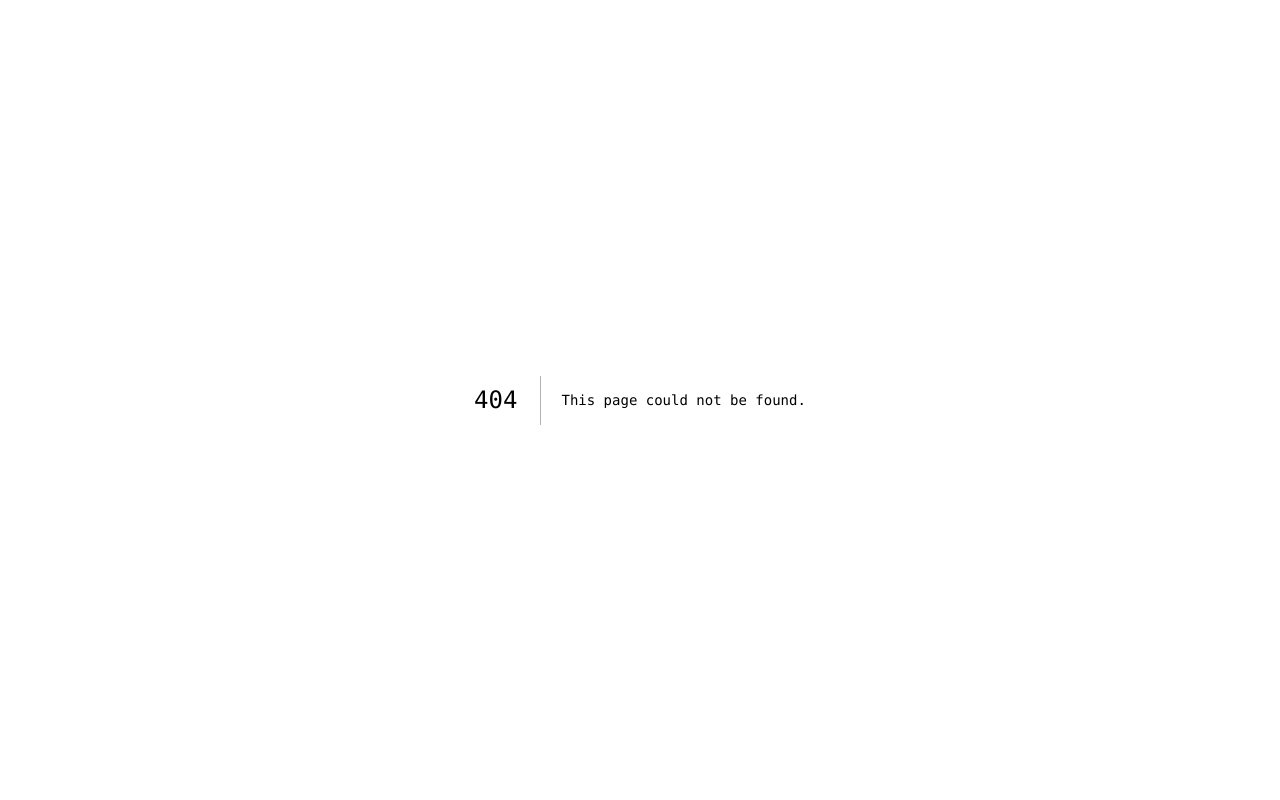
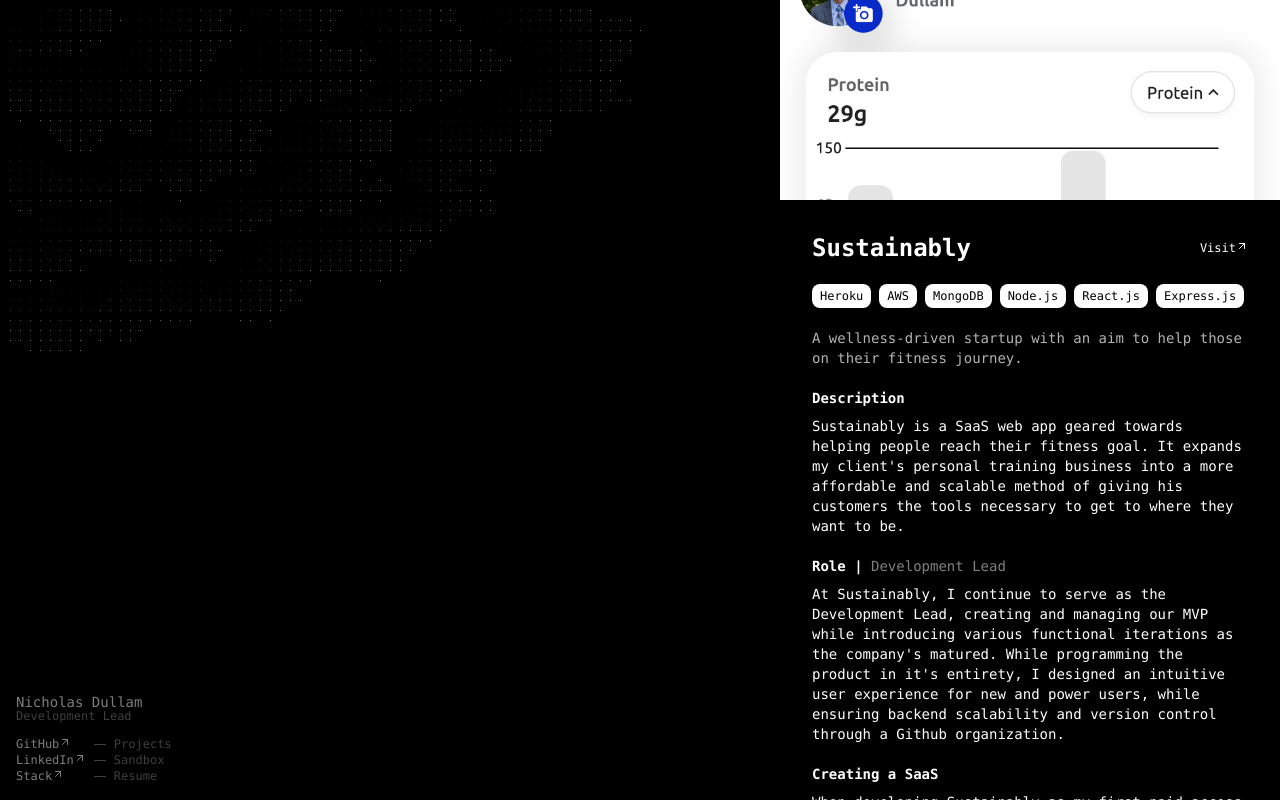
Before and after one commit to NicholasDullam/ndullam, a Next.js app: page /projects/sustainably in a window 1280 px wide. Before the commit this address had no page. Built offline with nearby package versions, Linux system fonts and the light colour scheme.

Commit message:
example project added

```diff
--- a/src/app/(home)/_components/footer.tsx
+++ b/src/app/(home)/_components/footer.tsx
@@ -34,7 +34,9 @@ export const Footer = ({}: FooterProps) => {
             <Element name="Projects" />
           </Link>
           <Element name="Sandbox" />
-          <Element name="Contact" />
+          <Link href="/assets/documents/resume.pdf">
+            <Element name="Resume" />
+          </Link>
         </div>
       </div>
     </div>
--- /dev/null
+++ b/src/app/(home)/projects/(entries)/_components/project-entry-dialog.tsx
@@ -0,0 +1,51 @@
+"use client";
+
+import clsx from "clsx";
+import { useRouter } from "next/navigation";
+import { ReactNode, useCallback, useEffect, useState } from "react";
+
+const TRANSITION_DURATION = 300 as const;
+
+export type ProjectEntryDialogProps = {
+  children: ReactNode;
+};
+
+export const ProjectEntryDialog = ({ children }: ProjectEntryDialogProps) => {
+  const [open, setOpen] = useState<boolean>(false);
+
+  useEffect(() => {
+    setOpen(true);
+  }, []);
+
+  const router = useRouter();
+
+  const onClose = useCallback(() => {
+    setOpen(false);
+    setTimeout(() => router.push("/projects"), TRANSITION_DURATION);
+  }, [router]);
+
+  return (
+    <>
+      <div
+        onClick={onClose}
+        className={clsx(
+          `h-full w-full bg-black fixed z-30 top-0 left-0 transition-all duration-[${TRANSITION_DURATION}]`,
+          {
+            "pointer-events-none opacity-0": !open,
+            "opacity-30": open,
+          }
+        )}
+      />
+      <div
+        className={clsx(
+          "fixed z-[60] overflow-x-hidden overflow-y-auto right-0 top-0 h-full w-[500px] max-w-full bg-black transform transition-all",
+          {
+            "translate-x-full": !open,
+          }
+        )}
+      >
+        {children}
+      </div>
+    </>
+  );
+};
--- /dev/null
+++ b/src/app/(home)/projects/(entries)/layout.tsx
@@ -0,0 +1,10 @@
+import { ReactNode } from "react";
+import { ProjectEntryDialog } from "./_components/project-entry-dialog";
+
+type LayoutProps = {
+  children: ReactNode;
+};
+
+export default function Layout({ children }: LayoutProps) {
+  return <ProjectEntryDialog>{children}</ProjectEntryDialog>;
+}
--- /dev/null
+++ b/src/app/(home)/projects/(entries)/sustainably/page.tsx
@@ -0,0 +1,77 @@
+import { DashboardLink, Tag } from "@/components";
+import Image from "next/image";
+import Link from "next/link";
+
+type PageProps = {};
+
+export default function Page({}: PageProps) {
+  return (
+    <div className="text-white text-sm">
+      <div className="w-full h-[200px] relative">
+        <Image
+          fill
+          alt="sustainably"
+          src={"/assets/images/sustainably-2.png"}
+          className="object-cover"
+        />
+      </div>
+      <div className="p-8 pt-3">
+        <div
+          className="my-5"
+          style={{ display: "flex", alignItems: "center", overflowX: "scroll" }}
+        >
+          <h1 className="text-2xl font-bold mb-0"> Sustainably </h1>
+          <div style={{ color: "white", marginLeft: "auto" }}>
+            <Link href="https://app.stnbly.io/dashboard" target="_blank">
+              <DashboardLink name="Visit" />
+            </Link>
+          </div>
+        </div>
+        <div className="flex mb-5 overflow-x-scroll">
+          <Tag>Heroku</Tag>
+          <Tag>AWS</Tag>
+          <Tag>MongoDB</Tag>
+          <Tag>Node.js</Tag>
+          <Tag>React.js</Tag>
+          <Tag>Express.js</Tag>
+          <Tag>Stripe</Tag>
+        </div>
+        <h6 className="text-sm mt-5">
+          A wellness-driven startup with an aim to help those on their fitness
+          journey.
+        </h6>
+        <h3 className="text-md font-bold mt-5 mb-2"> Description </h3>
+        Sustainably is a SaaS web app geared towards helping people reach their
+        fitness goal. It expands my client's personal training business into a
+        more affordable and scalable method of giving his customers the tools
+        necessary to get to where they want to be.
+        <h3 className="text-md font-bold mt-5 mb-2">
+          Role |{" "}
+          <span className="text-md opacity-50 font-normal">
+            Development Lead
+          </span>
+        </h3>
+        At Sustainably, I continue to serve as the Development Lead, creating
+        and managing our MVP while introducing various functional iterations as
+        the company's matured. While programming the product in it's entirety, I
+        designed an intuitive user experience for new and power users, while
+        ensuring backend scalability and version control through a Github
+        organization.
+        <h3 className="text-md font-bold mt-5 mb-2"> Creating a SaaS </h3>
+        When developing Sustainably as my first paid-access model, it was
+        important to note the efficacy of design. When creating the sign-up, the
+        sign-in, even the in-app experiences, I drove the design towards
+        increasing user interactions and overall retention; reducing churn
+        through our subsequent functional iterations.
+        <h3 className="text-md font-bold mt-5 mb-2"> Key Takeaways </h3>
+        <p>
+          Working at Sustainably was my first full-time experience managing an
+          industry-level project, contracted for a client of mine. I realized
+          that, despite entering a position without a mentor, learning and
+          accelerating my skillset was possible; offering enough to create an
+          MVP and a subsequent functional iteration to an active business.
+        </p>
+      </div>
+    </div>
+  );
+}
--- a/src/app/(home)/projects/_components/project-list-dialog.tsx
+++ b/src/app/(home)/projects/_components/project-list-dialog.tsx
@@ -6,6 +6,19 @@ import { useCallback, useEffect, useRef, useState } from "react";
 import { ProjectListItem } from "./project-list-item";
 
 const TRANSITION_DURATION = 300 as const;
+
+type Project = Omit<Parameters<typeof ProjectListItem>[0], "height">;
+
+const PROJECTS = [
+  {
+    name: "Sustainably",
+    path: "/projects/sustainably",
+    description:
+      "A wellness-driven startup with an aim to help those on their fitness journey.",
+    src: "/assets/images/sustainably-2.png",
+    active: true,
+  },
+] as const satisfies Project[];
 
 export type ProjectListDialogProps = {};
 
@@ -41,15 +54,16 @@ export const ProjectListDialog = ({}: ProjectListDialogProps) => {
       <div
         onClick={onClose}
         className={clsx(
-          `h-full w-full bg-black opacity-50 fixed z-20 top-0 left-0 transition-all duration-[${TRANSITION_DURATION}]`,
+          `h-full w-full bg-black fixed z-20 top-0 left-0 transition-all duration-[${TRANSITION_DURATION}]`,
           {
             "pointer-events-none opacity-0": !open,
+            "opacity-30": open,
           }
         )}
       />
       <div
         className={clsx(
-          "fixed z-50 overflow-hidden right-0 top-0 h-full w-[400px] max-w-full bg-black transform transition-all",
+          "fixed z-50 overflow-hidden right-0 top-0 h-full w-[500px] max-w-full bg-black transform transition-all",
           {
             "translate-x-full": !open,
           }
@@ -59,7 +73,9 @@ export const ProjectListDialog = ({}: ProjectListDialogProps) => {
           ref={contentRef}
           className="snap-y scroll-smooth overflow-y-auto h-full w-full"
         >
-          <ProjectListItem name="Project 1" description="test" height={height} active />
+          {PROJECTS.map((project) => (
+            <ProjectListItem {...project} height={height} />
+          ))}
         </div>
       </div>
     </>
--- a/src/app/(home)/projects/_components/project-list-item.tsx
+++ b/src/app/(home)/projects/_components/project-list-item.tsx
@@ -2,6 +2,7 @@
 
 import clsx from "clsx";
 import Image from "next/image";
+import { useRouter } from "next/navigation";
 import { useCallback, useEffect, useRef, useState } from "react";
 import { FiArrowUpRight } from "react-icons/fi";
 import { hasTouch } from "../../../../util/has-touch";
@@ -9,6 +10,7 @@ import { hasTouch } from "../../../../util/has-touch";
 export type ProjectListItemProps = {
   name: string;
   height: number;
+  path: string;
   active?: boolean;
   description?: string;
   src?: string;
@@ -17,6 +19,7 @@ export type ProjectListItemProps = {
 
 export const ProjectListItem = ({
   name,
+  path,
   height,
   active,
   description,
@@ -26,6 +29,8 @@ export const ProjectListItem = ({
   const [contentHeight, setContentHeight] = useState<number>(0);
   const [hovered, setHovered] = useState<boolean>(false);
   const [touch, setTouch] = useState<boolean>(false);
+
+  const router = useRouter();
 
   const containerRef = useRef<HTMLDivElement>(null);
   const contentRef = useRef<HTMLParagraphElement>(null);
@@ -41,15 +46,21 @@ export const ProjectListItem = ({
 
   return (
     <div
+      onClick={() => router.push(path)}
       onMouseEnter={onMouseEnter}
       onMouseLeave={() => setHovered(false)}
       data-touch={touch}
       className="snap-center relative cursor-pointer border-b border-black group text-sm sm:text-xs"
       style={{ height }}
     >
-      <div className="bg-black group-hover:data-[touch=false]:opacity-50 opacity-80 h-full w-full absolute transition-all" />
+      <div className="bg-black z-10 group-hover:data-[touch=false]:opacity-50 opacity-80 h-full w-full absolute transition-all" />
       {!!src && (
-        <Image src={src} alt={name} className="object-cover w-full h-full" />
+        <Image
+          src={src}
+          alt={name}
+          className="object-cover w-full h-full"
+          fill
+        />
       )}
       <div
         ref={containerRef}
@@ -65,7 +76,7 @@ export const ProjectListItem = ({
           <span className="border-b border-white h-[1px] absolute bottom-0 left-0 transition-all w-0 group-hover:group-data-[touch=false]:w-full" />
         </p>
         <div
-          className="transition-all"
+          className="transition-all max-w-[200px]"
           style={{ height: hovered ? contentHeight : 0 }}
         >
           <p ref={contentRef}>{description}</p>
--- a/src/components/index.ts
+++ b/src/components/index.ts
@@ -4,4 +4,5 @@ export * from "./loading";
 export * from "./loading-icon";
 export * from "./profile-picture";
 export * from "./simulator";
+export * from "./tag";
 export * from "./wave";
--- /dev/null
+++ b/src/components/tag.tsx
@@ -0,0 +1,14 @@
+import { HTMLAttributes } from "react";
+
+export type TagProps = HTMLAttributes<HTMLDivElement>;
+
+export const Tag = ({ children, ...props }: TagProps) => {
+  return (
+    <div
+      className="transition-all bg-white shadow-md rounded-lg px-2 py-1 text-xs flex text-black mr-2 whitespace-pre"
+      {...props}
+    >
+      {children}
+    </div>
+  );
+};
--- a/tsconfig.json
+++ b/tsconfig.json
@@ -15,6 +15,9 @@
     "isolatedModules": true,
     "jsx": "preserve",
     "incremental": true,
+    "paths": {
+      "@/*": ["./src/*"]
+    },
     "plugins": [
       {
         "name": "next"
```
